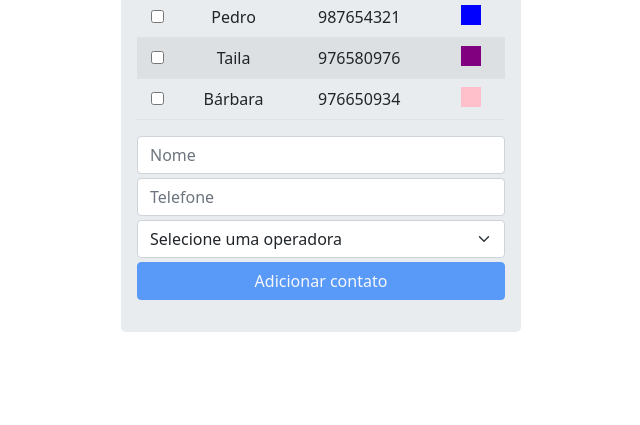
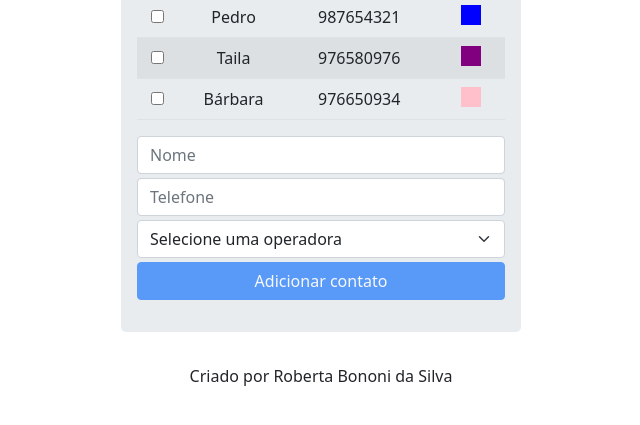
Before and after one commit to robertabononi/angularJS-rb, a plain HTML site: page index.html in a window 1280 px wide. Shown: the part 109-534 px from the top of the page, without its empty margins (319-959 px from the left). Drawn offline with nearby package versions, Linux system fonts and the light colour scheme.

Commit message:
chore: include footer

```diff
--- /dev/null
+++ b/footer.html
@@ -0,0 +1,3 @@
+<div class="footer">
+    Criado por Roberta Bononi da Silva
+</div>
--- a/index.html
+++ b/index.html
@@ -46,6 +46,7 @@
 
         </div>
     </div>
+    <div ng-include="'footer.html'"></div>
 
     <script src="lib/angular/angular.js"></script>
     <script>
--- a/style.css
+++ b/style.css
@@ -27,3 +27,7 @@ table {
     width: 20px;
     height: 20px;
 }
+
+.footer {
+    text-align: center;
+}
```
